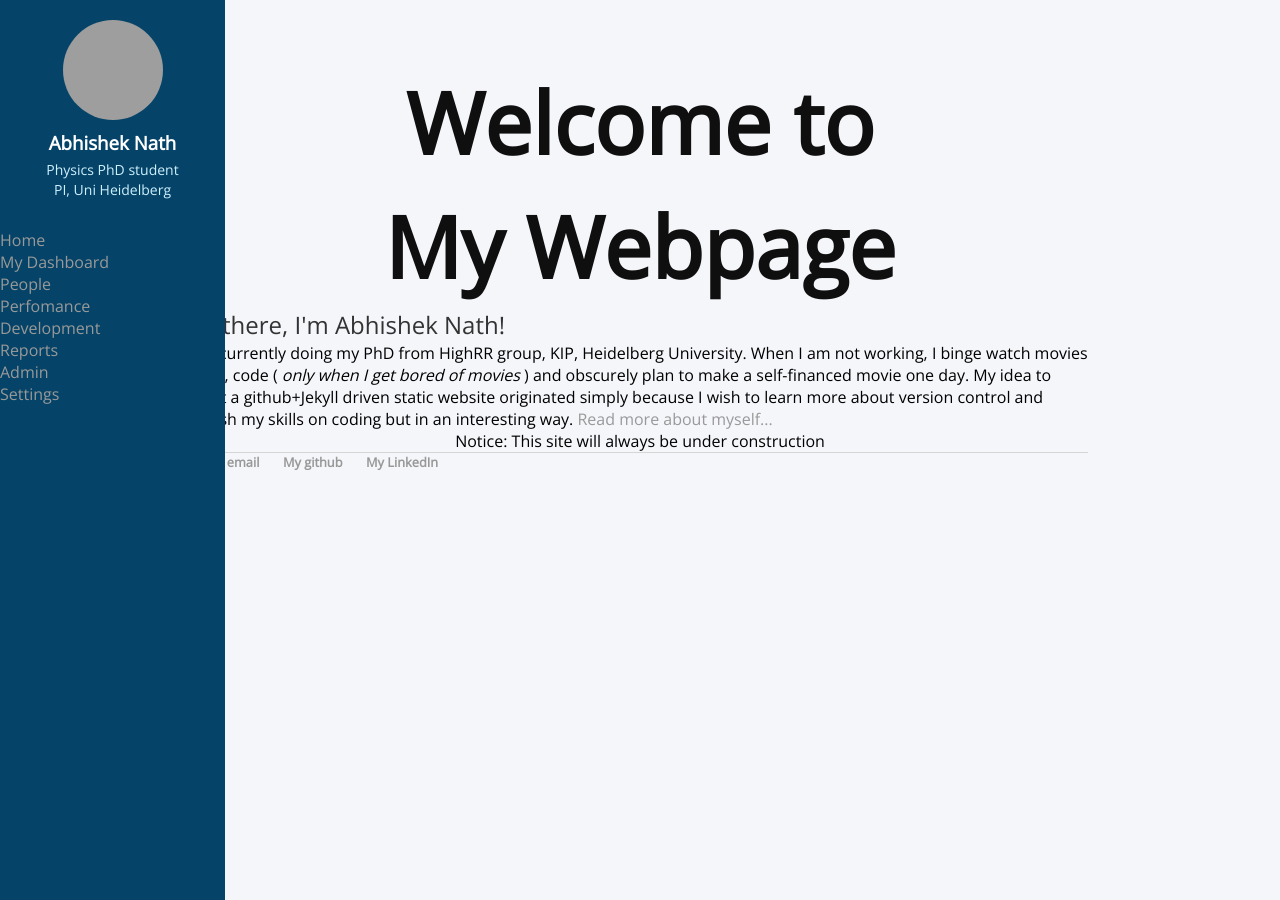
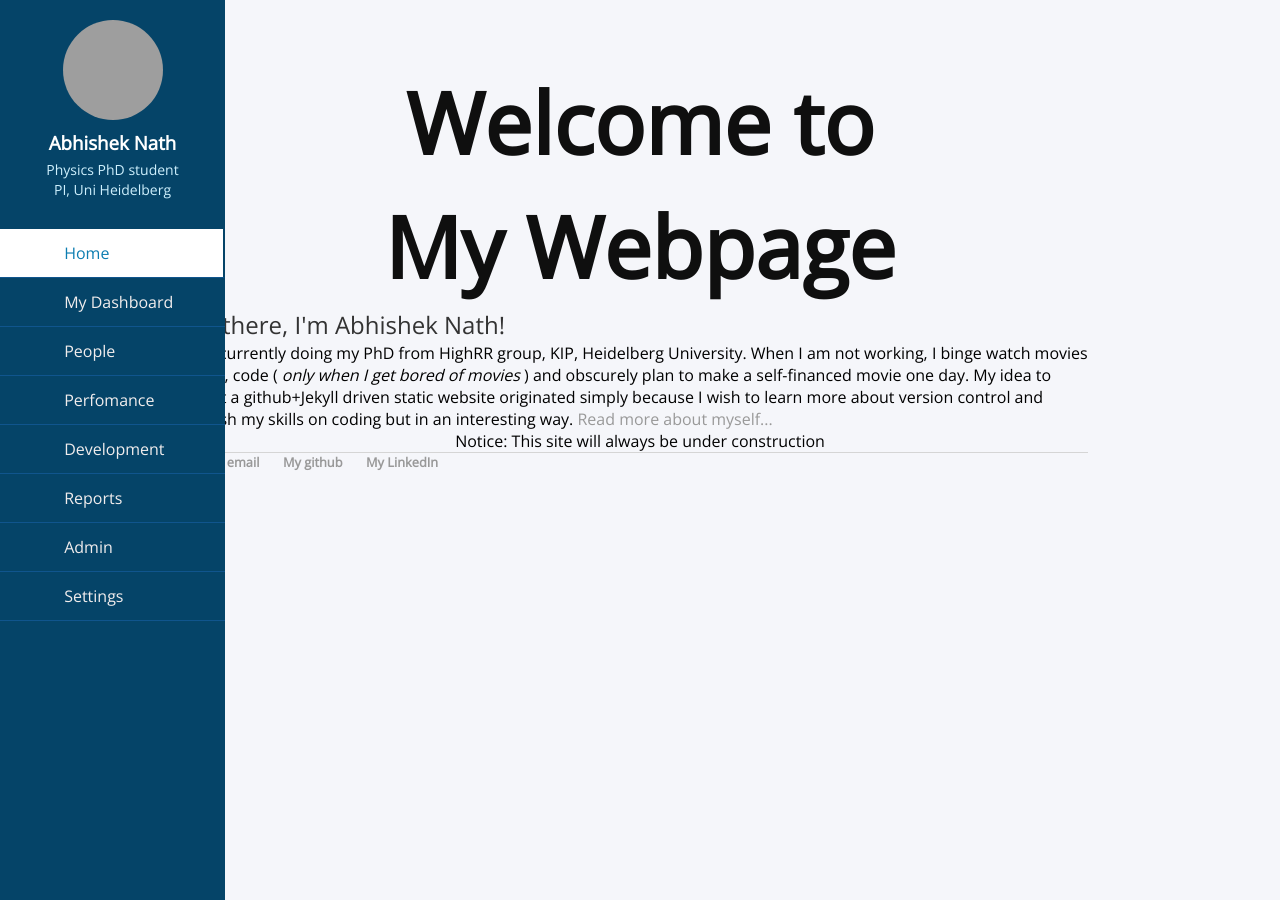
Before and after one commit to an15ms157/abhishek.github.io, a Jekyll site: the page built from index.html, in a window 1280 px wide. Built offline with Jekyll 4.4.1, drawn with Linux system fonts in a browser that asks for light colours; grey boxes are pictures that could not be loaded.

Commit message:
Update sidebar.css

```diff
--- a/css/sidebar.css
+++ b/css/sidebar.css
@@ -45,3 +45,35 @@ body{
     color: rgb(206, 240, 253);
     font-size: 14px;
 }
+.wrapper .sidebar ul li a{
+    display: block;
+    padding: 13px 30px;
+    border-bottom: 1px solid #10558d;
+    color: rgb(241, 237, 237);
+    font-size: 16px;
+    position: relative;
+}
+
+.wrapper .sidebar ul li a .icon{
+    color: #dee4ec;
+    width: 30px;
+    display: inline-block;
+}
+
+.wrapper .sidebar ul li a:hover,
+.wrapper .sidebar ul li a.active{
+    color: #0c7db1;
+
+    background:white;
+    border-right: 2px solid rgb(5, 68, 104);
+}
+
+.wrapper .sidebar ul li a:hover .icon,
+.wrapper .sidebar ul li a.active .icon{
+    color: #0c7db1;
+}
+
+.wrapper .sidebar ul li a:hover:before,
+.wrapper .sidebar ul li a.active:before{
+    display: block;
+}
```
